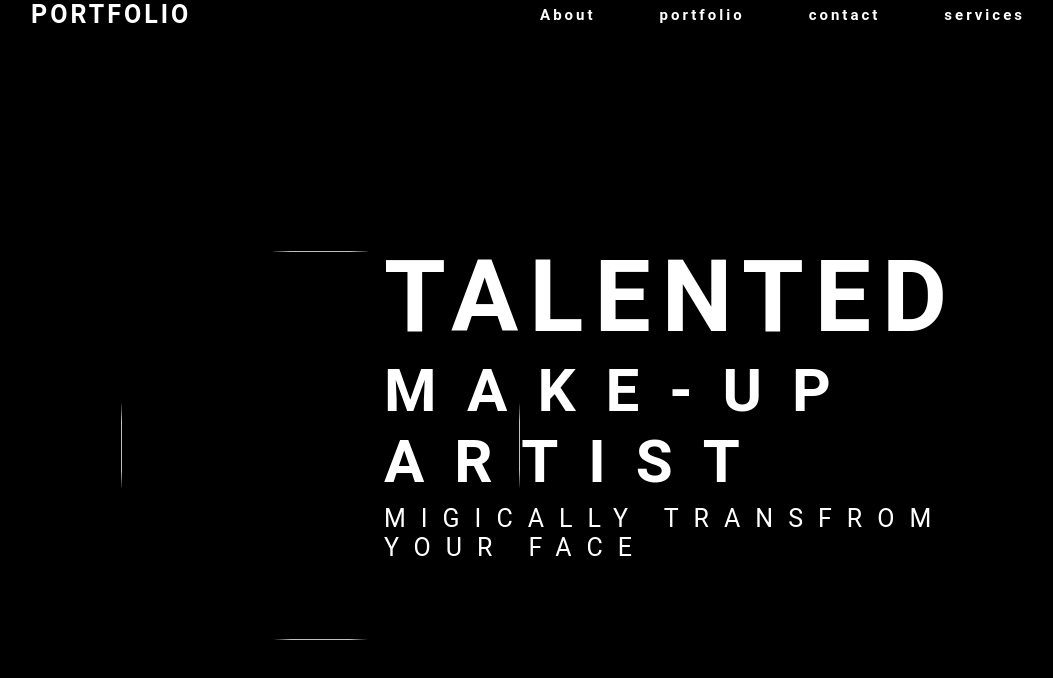
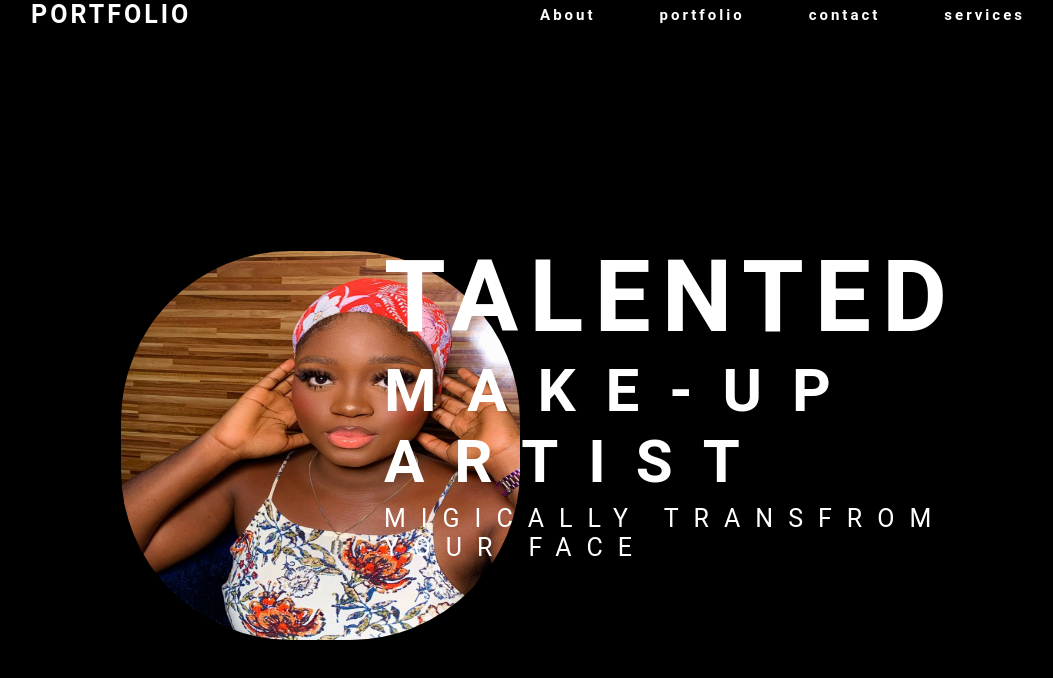
Before and after one commit to Edidiongweb3/mini-portfolio, a plain HTML site: page index.html in a window 1280 px wide. Shown: the whole page, without its empty margins (97-1150 px from the left). Drawn offline with Linux system fonts and the light colour scheme; files whose address does not match are found by name.

Commit message:
mini portfolio page

```diff
--- a/index.html
+++ b/index.html
@@ -10,7 +10,7 @@
 <body>
 
   <div class="music">
-    <img src="C:\Users\user\Downloads\dd img.jpeg" class="img">
+    <img src="C:\Users\user\OneDrive\Desktop\project\doris img.jpeg" class="img">
     <div class="content">
       <h1>PORTFOLIO</h1>
       <ul>
```
Also changed, not shown: doris img.jpeg (added).
